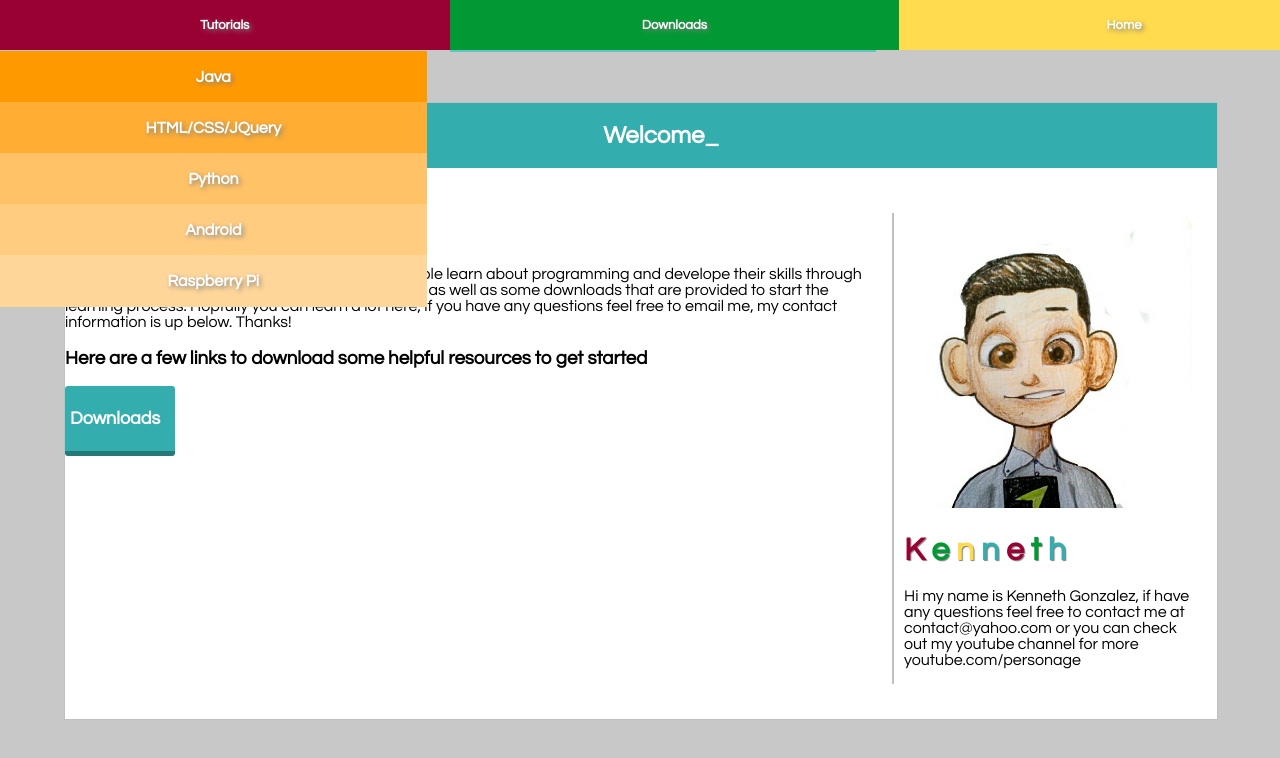
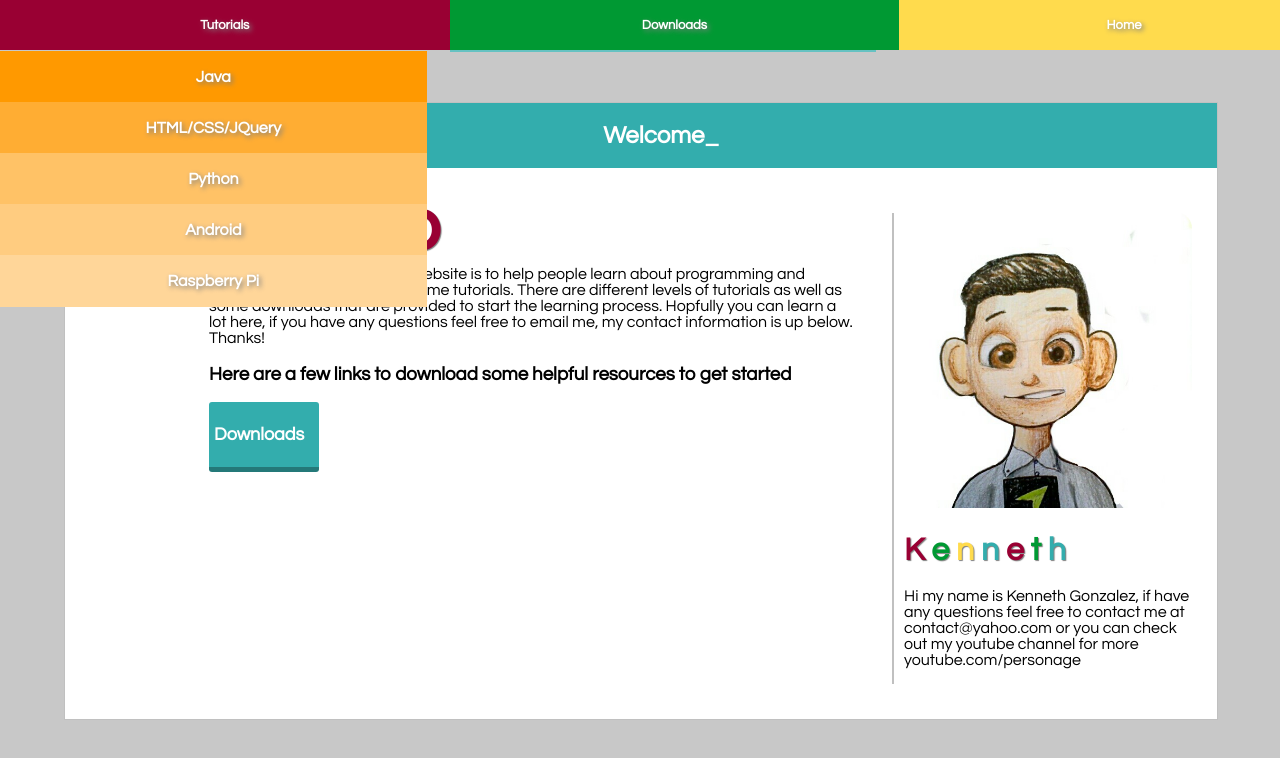
Before and after one commit to kennyg13/kennyg13.github.io, a plain HTML site: page index.html in a window 1280 px wide. Shown: the top 758 px of the page. Drawn offline with nearby package versions, Linux system fonts and the light colour scheme.

Commit message:
Debugging

```diff
--- a/script.js
+++ b/script.js
@@ -48,9 +48,6 @@ var extraCrap = function(){
 	$(".source").css("height", $(".source").height()/2);
 	$(".title").css("top", 0-$(".title").height());
 
-	var comment_height = $(".Comments").height()/2;
-	//$(".Comments").css("margin-top", ($(".body").height() - $(".bHeader").height())/2 - comment_height);
-
 	$("#bFooter").css("top", $(".body").outerHeight(true));
 	$("#bFooter").css("width", $("#bFooter").width()-10);
 
--- a/style.css
+++ b/style.css
@@ -61,10 +61,14 @@ a, p, h1, h3 {
 	width: 25%;
 }
 .Comments{
-	height: 50%;
+	height: 200px;
+	width: 75%;
 	margin: auto;
 	position: aboslute;
-	top: 0; left: 0; bottom: 0; right: 0;
+	top: 0; left: 0; bottom: 0; right: 13.5%;
+}
+.Comments p, .Comments h3 {
+	width: 75%;
 }
 .Comments a{
 	float: left;
```
